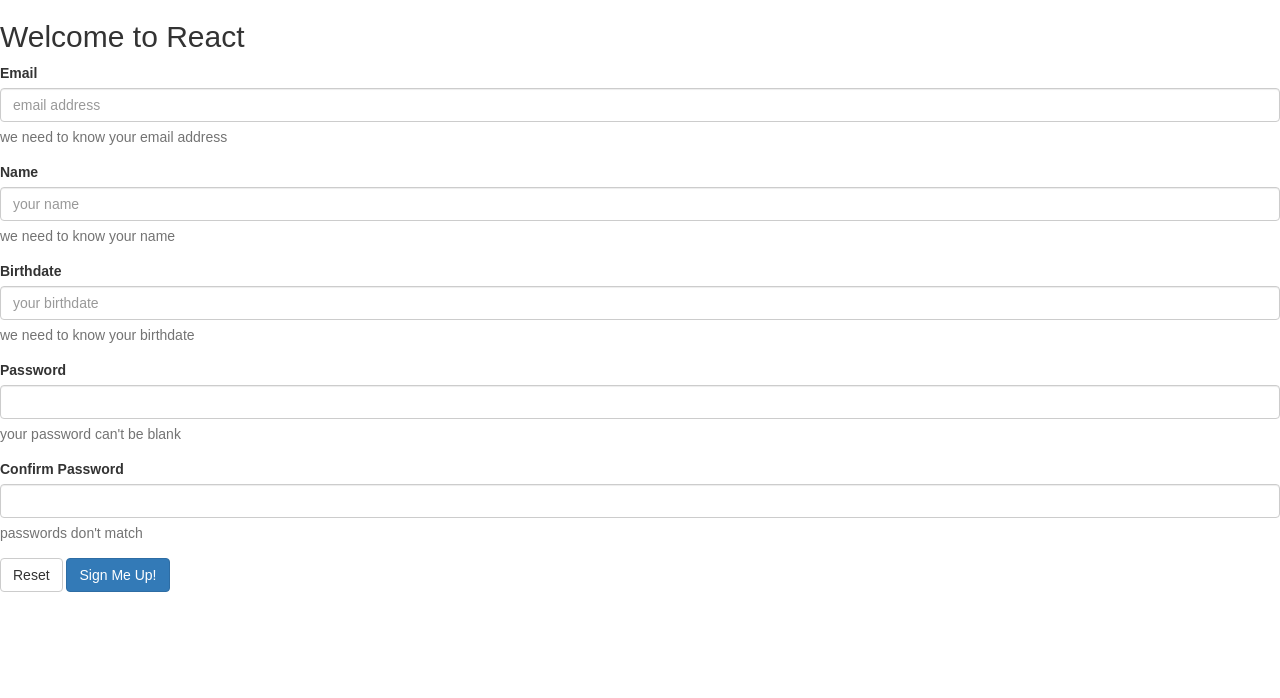
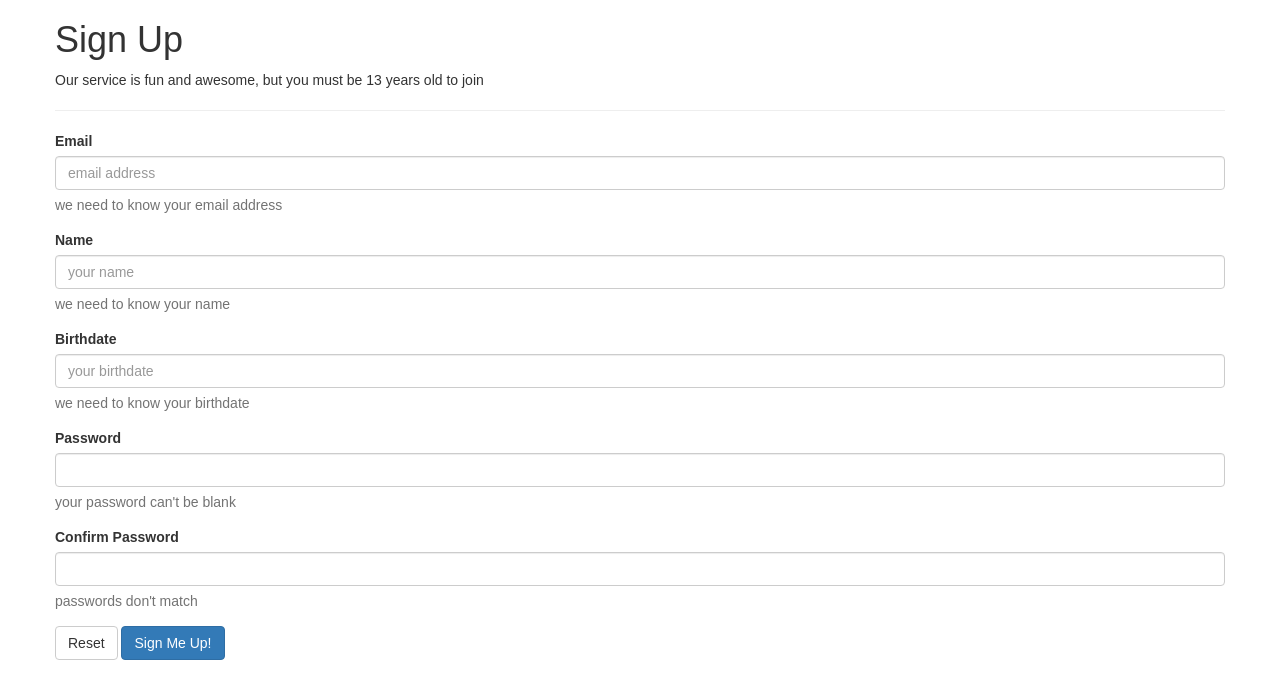
Before and after one commit to brucewen05/team-challenge, a React (Create React App) app: page / in a window 1280 px wide. Shown: the top 698 px of the page. Built offline with nearby package versions, Linux system fonts and the light colour scheme.

Commit message:
Change some style issues and header text

```diff
--- a/src/App.js
+++ b/src/App.js
@@ -1,14 +1,19 @@
 import React, { Component } from 'react';
 import SignUpForm from './TeamSignUp.js';
+import 'bootstrap/dist/css/bootstrap.css';
 
 class App extends Component {
   render() {
     return (
-      <div>
-        <div>
-          <h2>Welcome to React</h2>
+      <div className="container">
+        <header className="row">
+          <h1>Sign Up</h1>
+          <p className="subtitle">Our service is fun and awesome, but you must be 13 years old to join</p>
+          <hr />
+        </header>
+        <div className="row">
+          <SignUpForm />
         </div>
-        <SignUpForm />
       </div>
     );
   }
```
Also changed, not shown: 1 other file (tests, documents, lock files or other folders).
